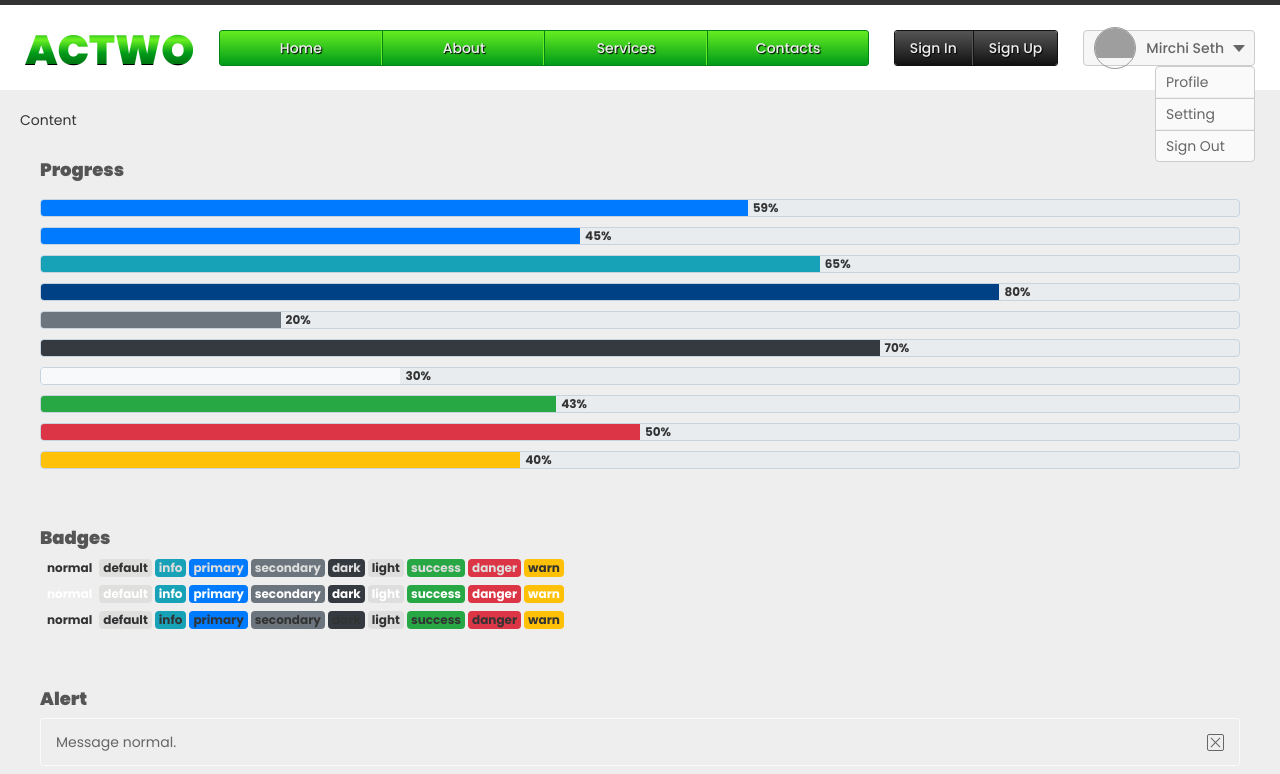
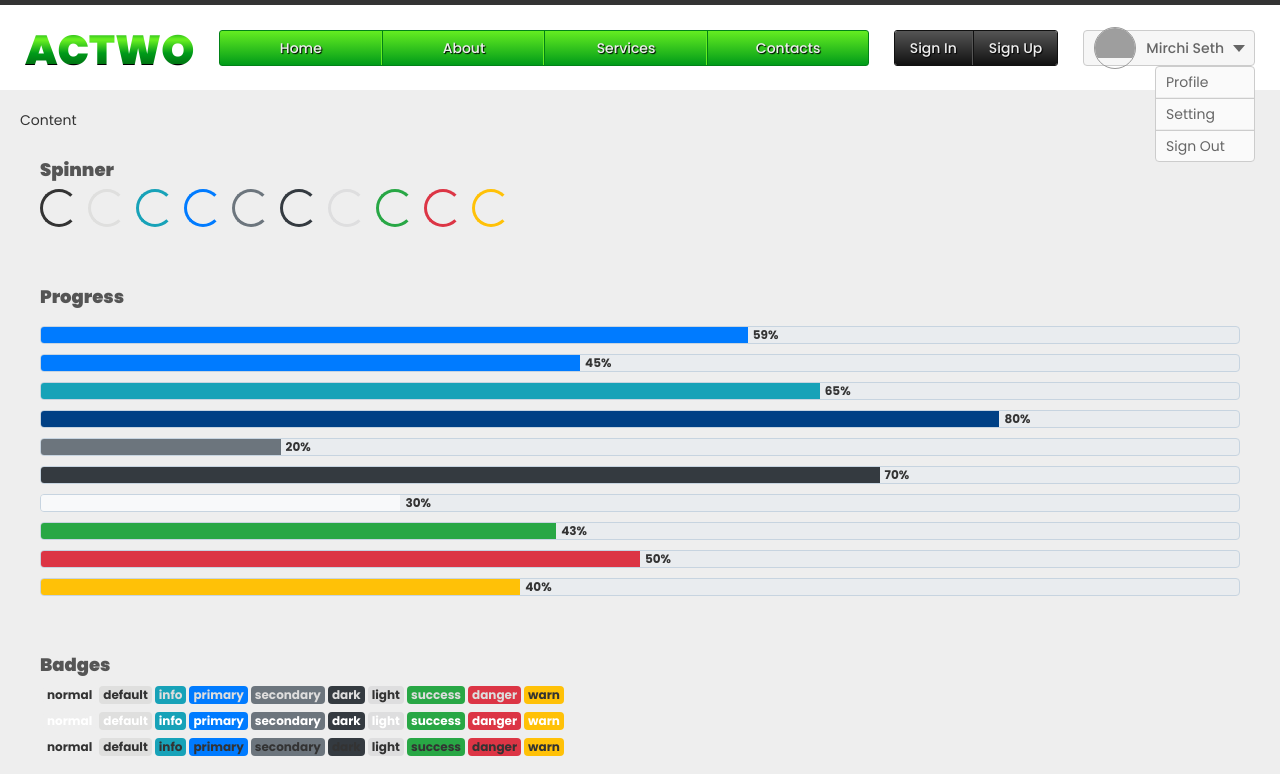
Before and after one commit to SourabhMPatrikar/ReactWork, a React (Create React App) app in the folder app-project/: page / in a window 1280 px wide. Shown: the top 774 px of the page. Built offline with nearby package versions, Linux system fonts and the light colour scheme; grey boxes are pictures that could not be loaded.

Commit message:
Spinners component.

```diff
--- a/app-project/src/Components/Common/Common.jsx
+++ b/app-project/src/Components/Common/Common.jsx
@@ -2,10 +2,32 @@ import React from "react";
 import Button from "./Button";
 import Alert from "./Alert";
 import Badges from "./Badges";
-import Progress from "./progress";
+import Progress from "./Progress";
+import Spinner from "./Spinner";
 const Common = () => {
   return (
     <div className="common-component">
+        <div className="row">
+        <div className="title">
+          <h4>Spinner</h4>
+        </div>
+        <div className="combine">
+          <div className="spinner-collection">
+            <Spinner variant="normal"  />
+            <Spinner variant="default"  />
+            <Spinner variant="info"  />
+            <Spinner variant="primary" />
+            <Spinner variant="secondary"  />
+
+            <Spinner variant="dark" />
+            <Spinner variant="light" />
+
+            <Spinner variant="success" />
+            <Spinner variant="danger" />
+            <Spinner variant="warn" />
+          </div>
+        </div>
+      </div>
       <div className="row">
         <div className="title">
           <h4>Progress</h4>
--- /dev/null
+++ b/app-project/src/Components/Common/Spinner.jsx
@@ -0,0 +1,36 @@
+import React from "react";
+const Spinner = ({ variant, variantClass }) => {
+  switch (variant) {
+    case "default":
+      variant = "text-default";
+      break;
+    case "info":
+      variant = "text-info";
+      break;
+    case "primary":
+      variant = "text-primary";
+      break;
+    case "secondary":
+      variant = "text-secondary";
+      break;
+    case "light":
+      variant = "text-light";
+      break;
+    case "dark":
+      variant = "text-dark";
+      break;
+    case "success":
+      variant = "text-success";
+      break;
+    case "danger":
+      variant = "text-danger";
+      break;
+    case "warn":
+      variant = "text-warn";
+      break;
+    default:
+      variant = "";
+  }
+  return <div class={`spinner-border ${variant}`}></div>;
+};
+export default Spinner;
--- a/app-project/src/css/App.css
+++ b/app-project/src/css/App.css
@@ -8,6 +8,7 @@
 @import url('./alert.css');
 @import url('./badges.css');
 @import url('./progress.css');
+@import url('./spinner.css');
 
 /*
 header{border:10px solid #00ff40;}
--- /dev/null
+++ b/app-project/src/css/spinner.css
@@ -0,0 +1,35 @@
+
+.text-default{color:#DFDFDE;}
+.text-info{color:#17a2b8;}
+.text-primary{color:#007bff;}
+.text-secondary{color:#6c757d;}
+.text-light{color:#DEDEDF;}
+.text-dark{color:#343a40;}
+.text-success{color:#28a745;}
+.text-danger{color:#dc3545;}
+.text-warn{color:#ffc107;}
+
+
+/* .text-primary{color:#;}
+.text-primary{color:#;} */
+
+
+/* Border */
+.spinner-border{border:0.25em solid currentColor; border-right-color:transparent;}
+
+/* Border Radius */
+.spinner-border{border-radius:50%; }
+
+/* Clip */
+.sr-only{clip:rect(0,0,0,0);}
+
+/* animation */
+.spinner-border{-webkit-animation:spinner-border .75s linear infinite; animation:spinner-border .75s linear infinite;}
+
+
+.spinner-border{display:inline-block; width:2rem; height:2rem; vertical-align:text-bottom;}
+.sr-only{position:absolute; width:1px; height:1px; padding:0; overflow:hidden; white-space:nowrap; border:0;}
+
+
+.spinner-collection .spinner-border{margin:0 0 0 10px;}
+.spinner-collection .spinner-border:first-child{margin:0;}
```
Lines whose indentation alone changed are shown as unchanged.
